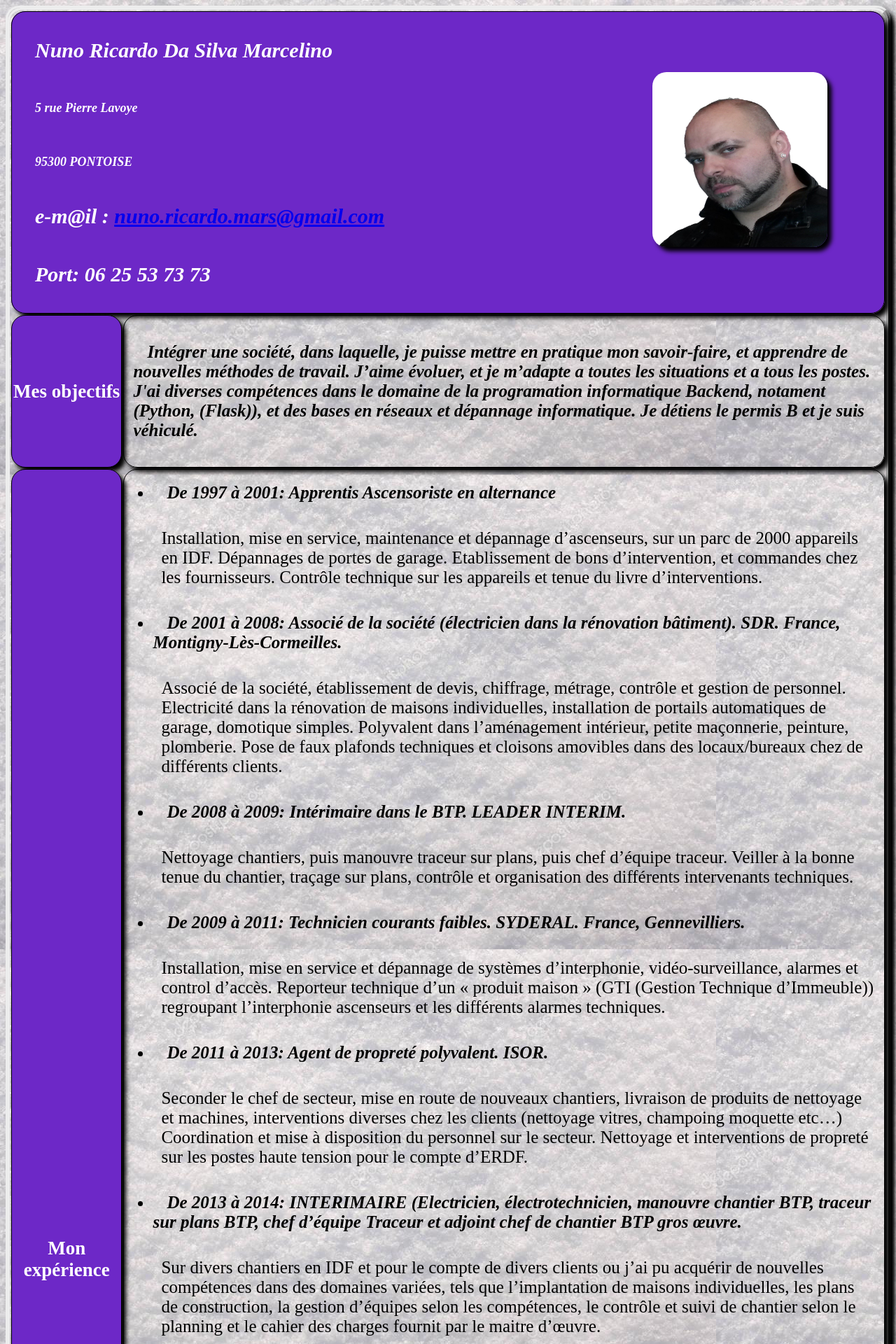
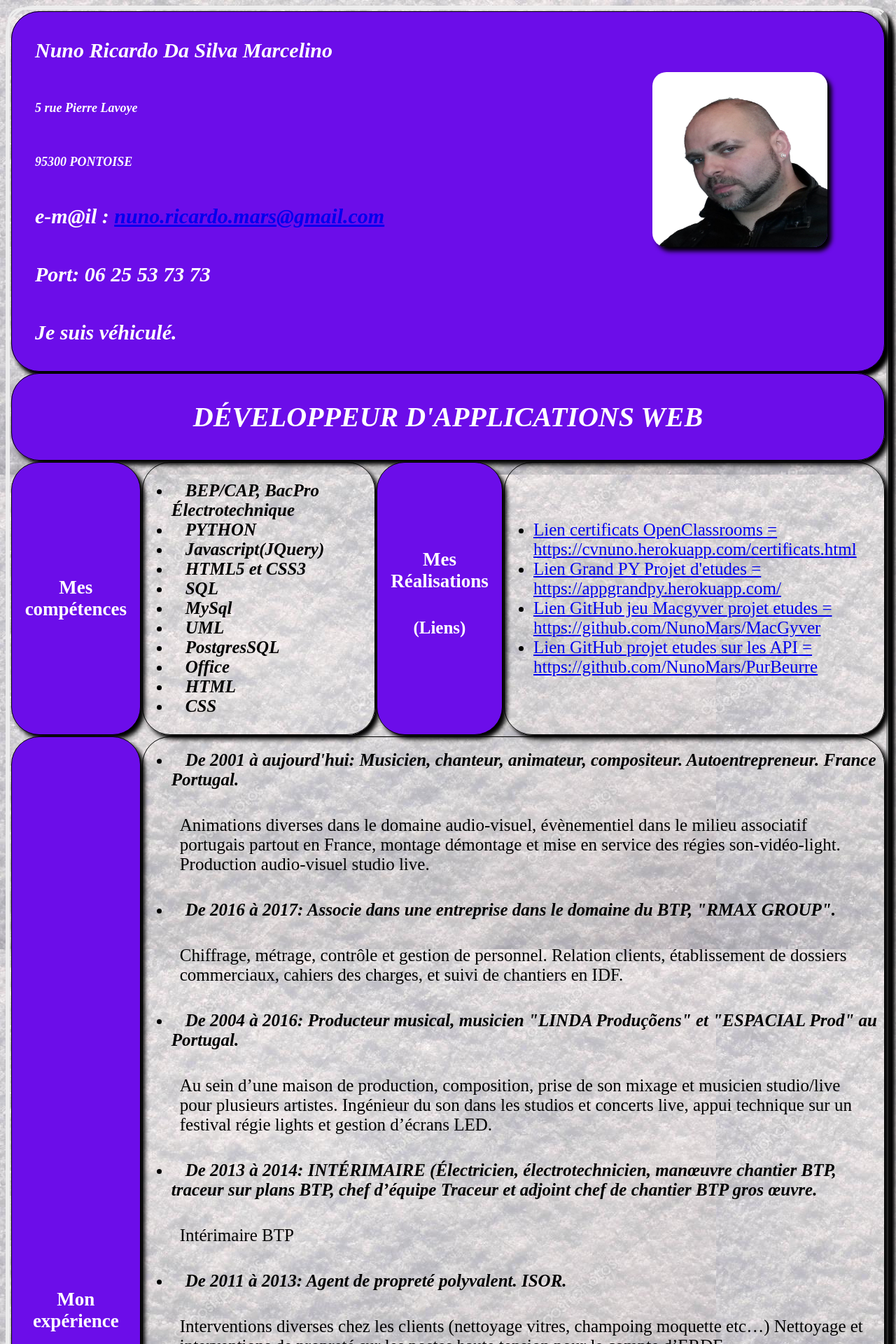
Before and after one commit to NunoMars/CV, a PHP site: page /index.html in a window 1280 px wide. Shown: the top 1920 px of the page at 70% size. Run offline with PHP 8.4, Linux system fonts and the light colour scheme.

Commit message:
changements

```diff
--- a/css/style.css
+++ b/css/style.css
@@ -1,7 +1,7 @@
 body
 {
     border: 3px outset;
-    border-radius: 20px;
+    border-radius: 40px;
     background-image: url(../images/depositphotos_130075328-stock-photo-background-of-snow-texture.jpg);
     box-shadow: 6px 6px 6px black;
 }
@@ -11,7 +11,20 @@ body
     font-size: 30px;
 }
 
+.tittle
+{
+    background-color: rgb(108, 13, 233);
+}
 
+.sub_tittle
+{
+    text-align: center;
+}
+
+.font_size
+{
+    font-size: 40px;
+}
 h1
 {
     text-align: left;
@@ -82,32 +95,33 @@ th, .return
 {
     font-size:large;
 }
-td, th
+td, th, .head
 {
     font-size: 18px;
     border: 1px solid black;
     box-shadow: 6px 6px 6px black;
-    border-radius: 20px;
+    border-radius: 40px;
+}
+.first, .head
+{
+    background-color: rgb(108, 13, 233);
+    border-radius: 40px;
 }
 .first
 {
-    background-color: rgb(109, 40, 199);
+    width: 300px;
+}
+
+.head
+{
+    width: 100%;
 }
 .formation
 {
     font-size: 25px;
+    width: 500px;
 }
-.head_certificats
-{
-    margin-left: 30px;
-    margin-right: 30px;
-    text-align: center;
-    background-color: rgb(109, 40, 199);
-    font-size: 40px;
-    border: 1px solid black;
-    box-shadow: 6px 6px 6px black;
-    border-radius: 20px;
-}
+
 tr, .certif
 {
     width:100%;
@@ -118,7 +132,7 @@ tr, .certif
     width: 100%;
     text-align: center;
     font-size: 40px;
-    background-color: rgb(109, 40, 199);
+    background-color: rgb(108, 13, 233);
     font-size: 40px;
     border: 1px solid black;
     box-shadow: 6px 6px 6px black;
--- a/index.html
+++ b/index.html
@@ -9,89 +9,106 @@
     <body>
         <table>
                 <caption>
-                        <tr class="first">
-                                <th colspan="3">
+                        <tr class="head">
+                                <th colspan="4">
                                         <h1><a href="images\photo.jpg"><img class=photo src="images\photo_mini.jpg" alt="Photo d'identité Nuno Marcelino" /></a>
                                                 <p ><strong class= nom>Nuno Ricardo Da Silva Marcelino</strong></p>
                                                 <p><strong>5 rue Pierre Lavoye</strong></p>
                                                 <p><strong>95300 PONTOISE</strong></p>
                                                 <p ><strong class= mail>e-m@il : <a HREF="mailto:nuno.ricardo.mars@gmail.com">nuno.ricardo.mars@gmail.com</a></strong></p>
-                                        <p ><strong class= portable>Port: 06 25 53 73 73</strong></p></h1>
+                                                <p ><strong class= portable>Port: 06 25 53 73 73</strong></p>
+                                                <p ><strong class= portable>Je suis véhiculé.</strong></p>
+                                        </h1>
                                 </th>
                         </tr>
                 </caption>
+                <tr class="tittle">
+                        <th colspan="4">
+                                <h1>
+                                        <p class= "sub_tittle"><strong class ="font_size">DÉVELOPPEUR D'APPLICATIONS WEB</strong></p>
+                                </h1>
+                        </th>
+                </tr>
+                <tr>
+                        <td class="first">
+                            <h2>Mes compétences</h2>
+                        </td>
+                        <td class= "formation">
+                                <ul>
+                                        <li><strong class="head_exp">BEP/CAP, BacPro Électrotechnique</strong> </li>
+                                        <li><strong class="head_exp">PYTHON</strong> </li>
+                                        <li><strong class="head_exp">Javascript(JQuery)</strong> </li>
+                                        <li><strong class="head_exp">HTML5 et CSS3</strong></li>
+                                        <li><strong class="head_exp">SQL</strong></li>
+                                        <li><strong class="head_exp">MySql</strong></li>
+                                        <li><strong class="head_exp">UML</strong></li>
+                                        <li><strong class="head_exp">PostgresSQL</strong> </li>
+                                        <li><strong class="head_exp">Office</strong></li>
+                                        <li><strong class="head_exp">HTML</strong> </li>
+                                        <li><strong class="head_exp">CSS</strong></li>
+                                </ul>
+                        </td>
+                        <td class="first">
+                                <h2>Mes Réalisations<p>
+                                        (Liens)</p></h2>
 
-                <tr>
-                        <td class="first"><h2>Mes objectifs</h2></td c>
-
-                        <td><p ><strong class=text_introduction>Intégrer une société, dans laquelle, je puisse mettre en pratique mon savoir-faire, et apprendre de nouvelles méthodes de travail. J’aime évoluer, et je m’adapte a toutes les situations et a tous les postes.
-                        J'ai diverses compétences dans le domaine de la programation informatique Backend, notament (Python, (Flask)), et des bases en réseaux et dépannage informatique.
-                                Je détiens le permis B et je suis véhiculé.</strong></p>
+                        </td>
+                        <td>
+                                <ul class= "formation">
+                                        <li><a href="certificats.html"><div class = "head_certificats" >Lien certificats OpenClassrooms = https://cvnuno.herokuapp.com/certificats.html</div></a></li>
+                                        <li><a href="https://appgrandpy.herokuapp.com/"><div class = "head_certificats" >Lien Grand PY Projet d'etudes = https://appgrandpy.herokuapp.com/</div></li>
+                                        <li><a href="https://github.com/NunoMars/MacGyver"><div class = "head_certificats" >Lien GitHub jeu Macgyver projet etudes = https://github.com/NunoMars/MacGyver</div></li>
+                                        <li><a href="https://github.com/NunoMars/PurBeurre"><div class = "head_certificats" >Lien GitHub  projet etudes sur les API = https://github.com/NunoMars/PurBeurre</div></li>
+                                </ul>
                         </td>
                 </tr>
-
                 <tr>
                         <td class="first">
                             <h2>Mon expérience</h2>
                         </td>
-                        <td>
+                        <td colspan="3">
                                 <ul>
-                                <li><strong class="head_exp">De 1997 à 2001: Apprentis Ascensoriste en alternance</strong><p>
-                                        Installation, mise en service, maintenance et dépannage d’ascenseurs, sur un parc de 2000 appareils en IDF. Dépannages de portes de garage. Etablissement de bons d’intervention, et commandes chez les fournisseurs. Contrôle technique sur les appareils et tenue du livre d’interventions.</p></li>
-                                <li><strong class="head_exp">De 2001 à 2008: Associé de la société (électricien dans la rénovation bâtiment). SDR. France, Montigny-Lès-Cormeilles.</strong><p>
-                                        Associé de la société, établissement de devis, chiffrage, métrage, contrôle et gestion de personnel.
-                                        Electricité dans la rénovation de maisons individuelles, installation de portails automatiques de garage, domotique simples.
-                                        Polyvalent dans l’aménagement intérieur, petite maçonnerie, peinture, plomberie.
-                                        Pose de faux plafonds techniques et cloisons amovibles dans des locaux/bureaux chez de différents clients.</p></li>
-                                <li><strong class="head_exp">De 2008 à 2009: Intérimaire dans le BTP. LEADER INTERIM.</strong><p>
-                                        Nettoyage chantiers, puis manouvre traceur sur plans, puis chef d’équipe traceur.
-                                        Veiller à la bonne tenue du chantier, traçage sur plans, contrôle et organisation des différents intervenants techniques.</p></li>
-                                <li><strong class="head_exp"> De 2009 à 2011: Technicien courants faibles. SYDERAL. France, Gennevilliers. </strong><p>
-                                        Installation, mise en service et dépannage de systèmes d’interphonie, vidéo-surveillance, alarmes et control d’accès. Reporteur technique d’un « produit maison » (GTI (Gestion Technique d’Immeuble)) regroupant l’interphonie ascenseurs et les différents alarmes techniques. </p></li>
-                                <li><strong class="head_exp"> De 2011 à 2013: Agent de propreté polyvalent. ISOR.</strong><p>
-                                        Seconder le chef de secteur, mise en route de nouveaux chantiers, livraison de produits de nettoyage et machines, interventions diverses chez les clients (nettoyage vitres, champoing moquette etc…)
-                                        Coordination et mise à disposition du personnel sur le secteur. Nettoyage et interventions de propreté sur les postes haute tension pour le compte d’ERDF. </p></li>
-                                <li><strong class="head_exp"> De 2013 à 2014: INTERIMAIRE (Electricien, électrotechnicien, manouvre chantier BTP, traceur sur plans BTP, chef d’équipe Traceur et adjoint chef de chantier BTP gros œuvre. </strong><p>
-                                        Sur divers chantiers en IDF et pour le compte de divers clients ou j’ai pu acquérir de nouvelles compétences dans des domaines variées, tels que l’implantation de maisons individuelles, les plans de construction, la gestion d’équipes selon les compétences, le contrôle et suivi de chantier selon le planning et le cahier des charges fournit par le maitre d’œuvre. </p></li>
-                                <li><strong class="head_exp"> De 2004 à 2016: Producteur musical, musicien "LINDA Produçõens" et "ESPACIAL Prod" au Portugal.</strong><p>
-                                        Au sein d’une maison de production, composition, prise de son mixage et musicien studio/live pour plusieurs artistes. Ingénieur du son dans les studios et concerts live, appui technique sur un festival régie lights et gestion d’écrans LED.</p></li>
-                                <li><strong class="head_exp">De 2016 à 2017: Associe dans une entreprise de rénovation et menuiseries intérieures/extérieures dans le domaine du BTP, "RMAX GROUP". </strong><p>
-                                        Associé de la société, établissement de devis, chiffrage, métrage, contrôle et gestion de personnel.
-                                        Relation clients, établissement de dossiers commerciaux, cahiers des charges, et suivi de chantiers en IDF.
-                                        Electricité dans la rénovation de maisons individuelles, installation de portails automatiques de garage, domotique simples. Polyvalent dans l’aménagement intérieur, petite maçonnerie, peinture, plomberie.
-                                        Isolation de combles et murs avec des plaques de plâtre BA13 et laine de verre.</p></li>
-                                <li><strong class="head_exp">De 2017 à 2018 :Formation: developpeur d'applications Python</strong><P>
-                                        Formation, (en pause) de developpeur d'applications Python au sein d'OPENCLASSROOMS, formation en e-learning dans la quelle j'ai acquis pas mal de compétences.<a href="certificats.html"><div class = "head_certificats" >Lien certificats</div></a></P></li>
                                         <li><strong class="head_exp">De 2001 à aujourd'hui: Musicien, chanteur, animateur, compositeur. Autoentrepreneur. France Portugal.</strong><p>
                                                 Animations diverses dans le domaine audio-visuel, évènementiel dans le milieu associatif portugais partout en France, montage démontage et mise en service des régies son-vidéo-light. Production audio-visuel studio live.</p></li>
 
+                                        <li><strong class="head_exp">De 2016 à 2017: Associe dans une entreprise dans le domaine du BTP, "RMAX GROUP". </strong><p>
+                                                Chiffrage, métrage, contrôle et gestion de personnel.
+                                                Relation clients, établissement de dossiers commerciaux, cahiers des charges, et suivi de chantiers en IDF.</p></li>
+
+                                        <li><strong class="head_exp"> De 2004 à 2016: Producteur musical, musicien "LINDA Produçõens" et "ESPACIAL Prod" au Portugal.</strong><p>
+                                                Au sein d’une maison de production, composition, prise de son mixage et musicien studio/live pour plusieurs artistes. Ingénieur du son dans les studios et concerts live, appui technique sur un festival régie lights et gestion d’écrans LED.</p></li>
+
+                                        <li><strong class="head_exp"> De 2013 à 2014: INTÉRIMAIRE (Électricien, électrotechnicien, manœuvre chantier BTP, traceur sur plans BTP, chef d’équipe Traceur et adjoint chef de chantier BTP gros œuvre. </strong><p>
+                                                Intérimaire BTP</p></li>
+
+                                                <li><strong class="head_exp"> De 2011 à 2013: Agent de propreté polyvalent. ISOR.</strong><p>
+                                                Interventions diverses chez les clients (nettoyage vitres, champoing moquette etc…)
+                                                Nettoyage et interventions de propreté sur les postes haute tension pour le compte d’ERDF. </p></li>
+
+                                        <li><strong class="head_exp"> De 2009 à 2011: Technicien courants faibles. SYDERAL. France, Gennevilliers. </strong><p>
+                                                Installation/mise en service/dépannage de systèmes d’interphonie/vidéo-surveillance/alarmes et control d’accès.
+                                                Reporteur technique d’un « produit maison » (GTI (Gestion Technique d’Immeuble))</p></li>
+
+                                        <li><strong class="head_exp">De 2008 à 2009: Intérimaire dans le BTP. LEADER INTERIM.</strong><p>
+                                                Nettoyage chantiers, puis manœuvre traceur sur plans, puis chef d’équipe traceur.</p></li>
+
+                                        <li><strong class="head_exp">De 2001 à 2008: Associé de la société (électricien dans la rénovation bâtiment). SDR. France, Montigny-Lès-Cormeilles.</strong><p>
+                                                Associé /établissement de devis/chiffrage, métrage, contrôle et gestion de personnel.
+                                                Electricité/ installation de portails automatiques de garage/domotique simples.
+                                                Polyvalent dans l’aménagement intérieur, petite maçonnerie, peinture, plomberie.
+                                                Pose de faux plafonds techniques et cloisons amovibles..</p></li>
+
+                                        <li><strong class="head_exp">De 1997 à 2001: Apprentis Ascensoriste en alternance</strong><p>
+                                                Installation, mise en service, maintenance et dépannage d’ascenseurs, sur un parc de 2000 appareils en IDF. Dépannages de portes de garage.</p></li>
                                 </ul>
                         </td>
 
                 </tr>
                 <tr>
                         <td class="first">
-                            <h2>Mes compétences</h2>
-                        </td>
-                        <td>
-                                <ul class= "formation">
-                                        <li><strong class="head_exp">BEP/CAP, BacPro Electrotechnique</strong> </li>
-                                        <li><strong class="head_exp">PYTHON</strong> </li>
-                                        <li><strong class="head_exp">Javascript(JQuery)</strong> </li>
-                                        <li><strong class="head_exp">HTML5 et CSS3</strong></li>
-                                        <li><strong class="head_exp">SQL</strong></li>
-                                        <li><strong class="head_exp">MySql</strong></li>
-                                        <li><strong class="head_exp">UML</strong></li>
-                                        <li><strong class="head_exp">PostgesSQL</strong> </li>
-                                        <li><strong class="head_exp">Office</strong></li>
-                                </ul>
-                        </td>
-                </tr>
-                <tr>
-                        <td class="first">
                              <h2>Ma formation</h2>
                         </td>
-                        <td>
+                        <td colspan="3">
                              <p>LP Claude Chappe, AFORP, et pour l'informatique, OpenClassrooms </p>
                         </td>
                 </tr>
```
Lines whose indentation alone changed are shown as unchanged.
